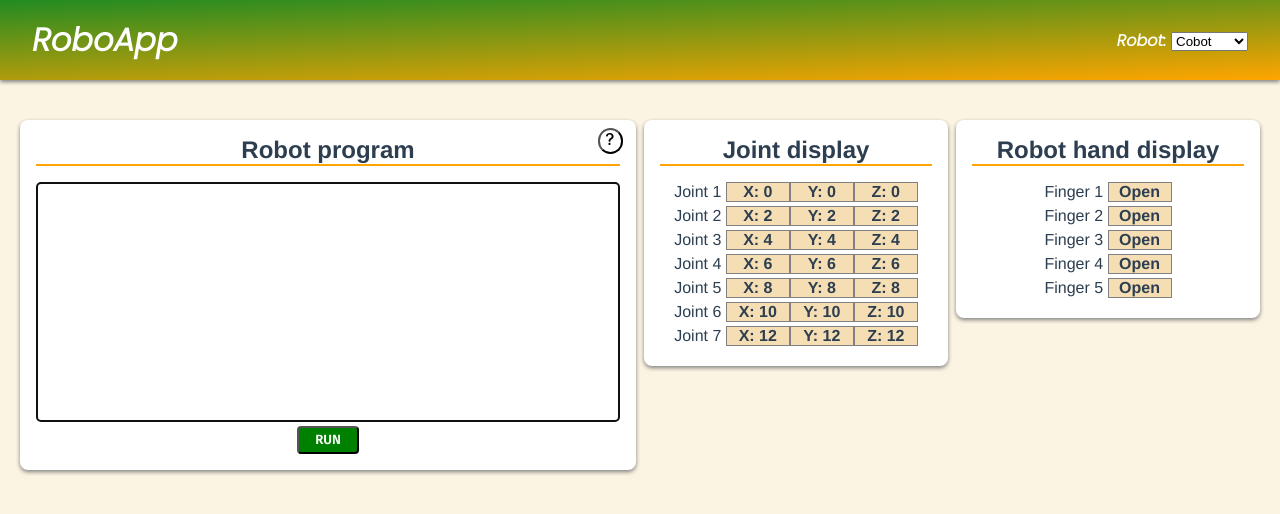
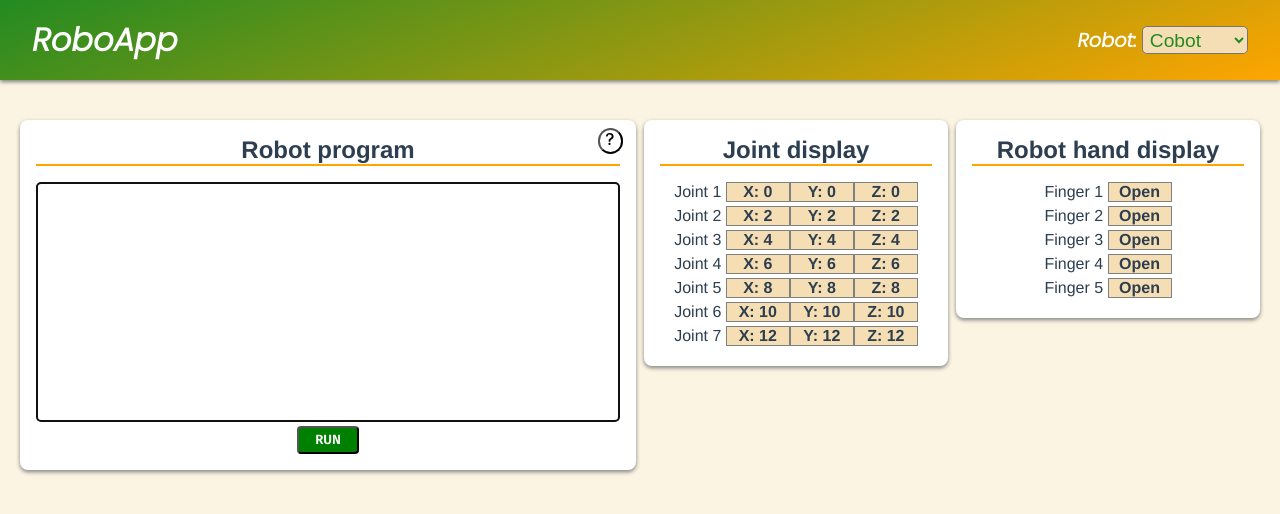
Before and after one commit to NagyEndre/RoboApp, a Vue app: page / in a window 1280 px wide. Shown: the top 514 px of the page. Built offline with nearby package versions, Linux system fonts and the light colour scheme.

Commit message:
FEAT(RobotSelector): Style the selector and header

```diff
--- a/src/components/RobotSelector.vue
+++ b/src/components/RobotSelector.vue
@@ -60,8 +60,18 @@ interface RobotConfig {
 }
 </script>
 <style scoped>
+div > label,
+select {
+  font-size: 1.2rem;
+}
 label {
   margin-right: 0.3rem;
   font-weight: bold;
 }
+select {
+  border-radius: 0.3rem;
+  background-color: wheat;
+  color: forestgreen;
+  padding: 0.1rem 0.2rem;
+}
 </style>
--- a/src/components/TheHeader.vue
+++ b/src/components/TheHeader.vue
@@ -13,7 +13,7 @@ export default class TheHeader extends Vue {}
 </script>
 <style scoped>
 header {
-  background: linear-gradient(178deg, forestgreen, orange);
+  background: linear-gradient(160deg, forestgreen, orange);
   color: white;
   padding: 1rem 2rem;
   box-shadow: 0 2px 4px grey;
```
